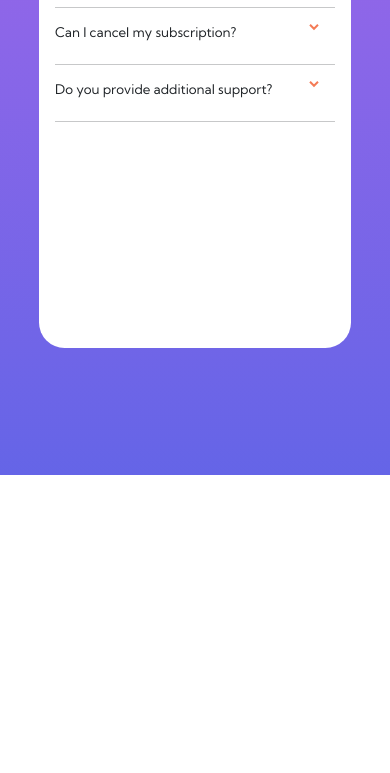
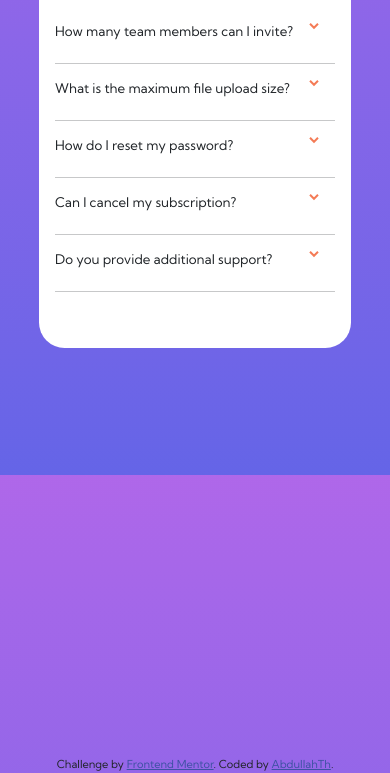
Before and after one commit to Abdullah-Thanoon/Faq-Accordion-challenge-solution, a plain HTML site: page index.html in a window 390 px wide. Shown: the part 369-1142 px from the top of the page. Before the commit the page ends 844 px from the top, so only its background shows below. Drawn offline with nearby package versions, Linux system fonts and the light colour scheme.

Commit message:
Update index.html

```diff
--- a/index.html
+++ b/index.html
@@ -24,6 +24,7 @@
         </div>
 
         <div class="box"><img src="images/illustration-box-desktop.svg" alt=""></div>
+        <div class="woman"><img src="images/illustration-woman-online-mobile.svg" alt=""></div>
       </div>
     </div>
 
@@ -32,37 +33,39 @@
         <div class="section">
           <h5> How many team members can I invite? <img class="arrow" src="images/icon-arrow-down.svg" alt=""></h5>
           <p>You can invite up to 2 additional users on the Free plan. There is no limit on
-            team members for the Premium plan.</p></div>
+            team members for the Premium plan.</p><hr>
+          </div>
 
-        <hr>
         <div class="section">
           <h5>What is the maximum file upload size? <img class="arrow" src="images/icon-arrow-down.svg" alt=""></h5>
           <p>No more than 2GB. All files in your account must fit your allotted storage space.</p>
+          <hr>
         </div>
-        <hr>
+
         <div class="section">
           <h5>How do I reset my password? <img class="arrow" src="images/icon-arrow-down.svg" alt=""></h5>
           <p>Click “Forgot password” from the login page or “Change password” from your profile page.
             A reset link will be emailed to you.</p>
-        </div>
-        <hr>
+          <hr>
+          </div>
+
         <div class="section">
           <h5>Can I cancel my subscription? <img class="arrow" src="images/icon-arrow-down.svg" alt=""></h5>
           <p>Yes! Send us a message and we’ll process your request no questions asked.</p>
+          <hr>
         </div>
-        <hr>
         <div class="section">
           <h5>Do you provide additional support? <img class="arrow" src="images/icon-arrow-down.svg" alt=""></h5>
           <p>Chat and email support is available 24/7. Phone lines are open during normal business hours.</p>
+          <hr>
         </div>
-        <hr>
     </div>
   </div>
 
-  <!-- <div class="attribution">
+  <div class="attribution">
     Challenge by <a href="https://www.frontendmentor.io?ref=challenge" target="_blank">Frontend Mentor</a>.
-    Coded by <a href="#">Your Name Here</a>.
-  </div> -->
+    Coded by <a href="https://www.frontendmentor.io/profile/AbdullahTh7">AbdullahTh</a>.
+  </div>
 
   <script src="https://ajax.googleapis.com/ajax/libs/jquery/3.6.0/jquery.min.js"></script>
   <script src="index.js"></script>
```
